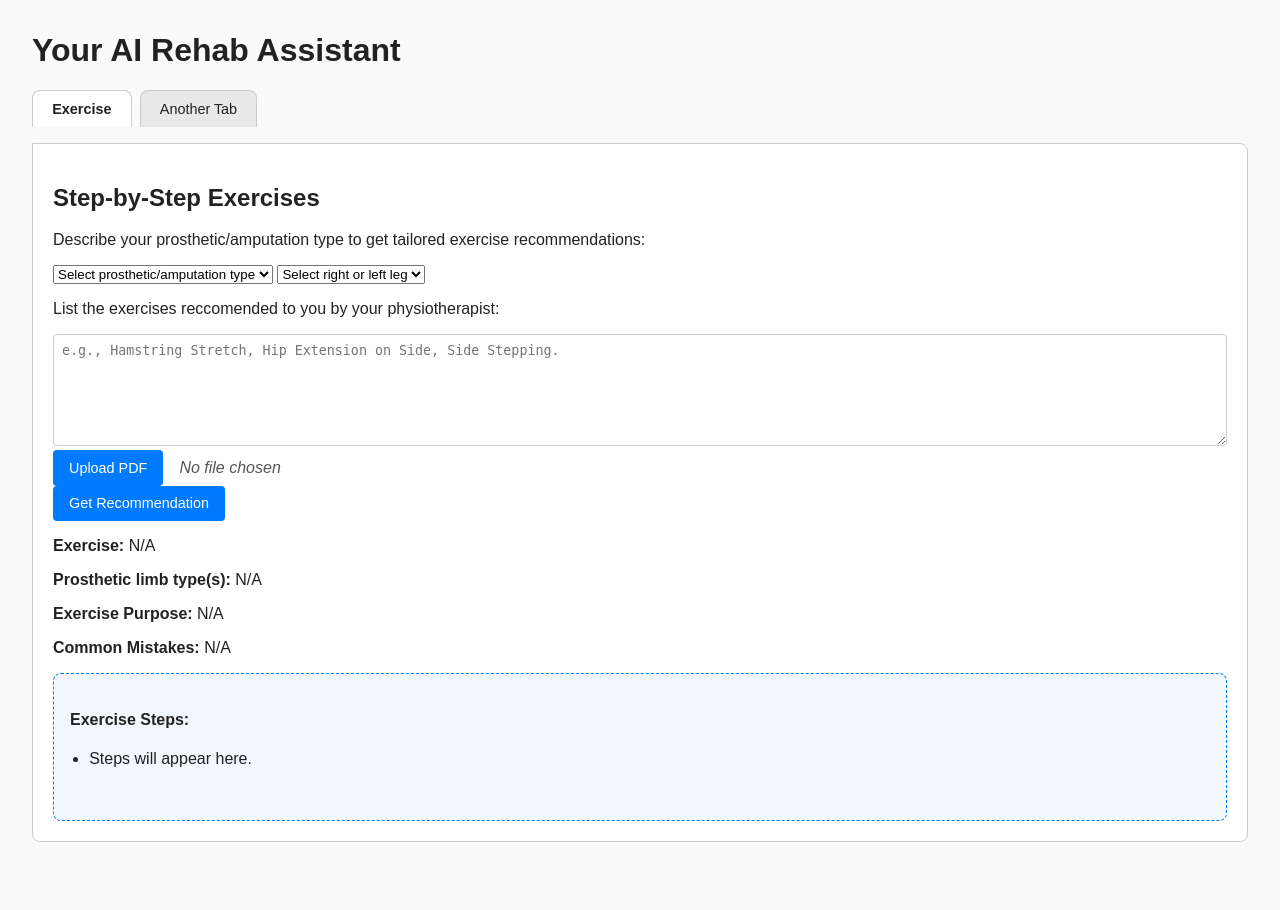
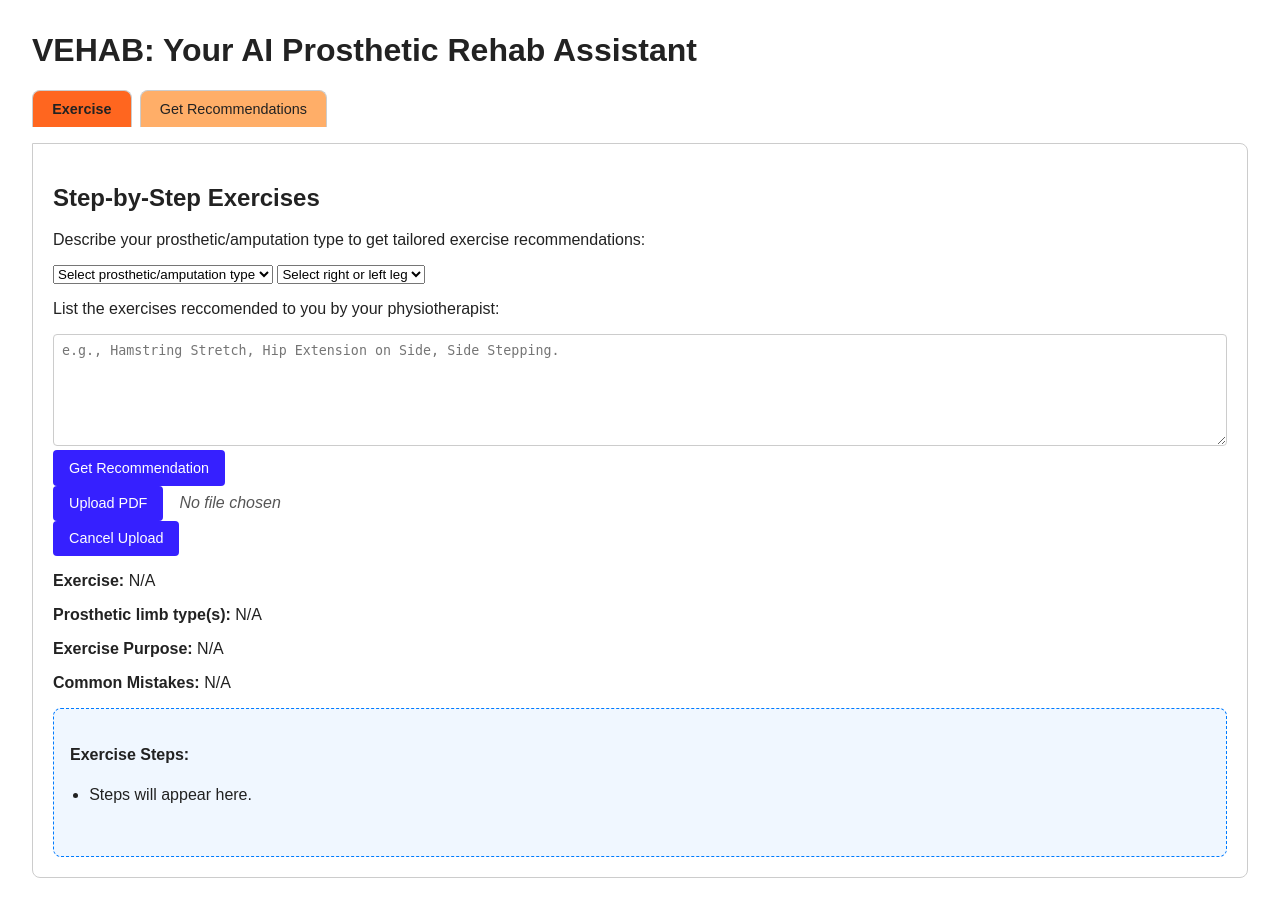
Before and after one commit to gracdi1/AI4GoodLab-project-m2, a Flask app: page / in a window 1280 px wide, after a click on "Exercise". Before the commit the page ends 842 px from the top, so only its background shows below. Run offline with Flask 3, Linux system fonts and the light colour scheme.

Commit message:
added Ting's changes (remove pdf), changed prompt so that only one set of steps provided per exercise, and did some UI stuff (titles, buttons, tabs)

```diff
--- a/app.py
+++ b/app.py
@@ -233,13 +233,24 @@ def upload_pdf():
         return jsonify({"error": f"Upload failed: {str(e)}"}), 500
 
 
-# Run RAG setup on server start
-# with app.app_context():
-    # setup_llm_and_rag()
-'''
-    initialize LangChain RAG pipeline:
-    loads pDF, embeds docs, initialize LLMs, set up qa_chain for user queries
-'''
+@app.route('/remove_pdf', methods=['POST'])
+def remove_pdf():
+    data = request.get_json()
+    filename = data.get('filename')
+
+    if not filename:
+        return jsonify({"error": "Filename not provided"}), 400
+
+    file_path = os.path.join("uploads", filename)
+    if os.path.exists(file_path):
+        try:
+            os.remove(file_path)
+            return jsonify({"message": f"PDF '{filename}' removed successfully."}), 200
+        except Exception as e:
+            return jsonify({"error": f"Error deleting file: {str(e)}"}), 500
+    else:
+        return jsonify({"error": "File does not exist"}), 404
+
 
 # display main webpage (html file from templates folder)
 @app.route('/')
@@ -302,8 +313,12 @@ def ask_llm():
             f"You are a virtual rehabilitation assistant "
             f"to help guide users with lower limb prosthetics through their rehabilitation exercises. "
             f"Given the following exercises: {user_exercises}, provide a step-by-step description of the exercises "
-            f"based on the user's type and location of prosthetic: {user_details}. Use the provided documents to find exercises descriptions. "
+            f"based on the user's type and location of prosthetic: {user_details}."
+            f"Use the provided documents to find exercises descriptions. "
             f"The description must be tailored towards the user's type of prosthetic."
+            f"Only provide one set of steps for each exercise."
+            f"If multiple descriptions of the same exercise exists, combine the information from each description "
+            f"in order to provide the most detailed set of exercise steps as possible"
             f"If you could not find the exercise provided specific to the user's prosthetic, suggest an alternative based on the documents provided. "
             f"For each exercise, also state the types of prosthetic limb that this exercise is used for. "
             f"For each exercise, also state the purpose of the exercise. Choose the best option from {exercise_purpose}"
--- a/requirements.txt
+++ b/requirements.txt
@@ -15,6 +15,7 @@ charset-normalizer==3.4.2
 chromadb==1.0.12
 click==8.2.1
 coloredlogs==15.0.1
+cryptography==3.1
 dataclasses-json==0.6.7
 distro==1.9.0
 durationpy==0.10
--- a/templates/index.html
+++ b/templates/index.html
@@ -3,7 +3,7 @@
   <head>
     <meta charset="UTF-8" />
     <meta name="viewport" content="width=device-width, initial-scale=1.0" />
-    <title>AI Health Assistant</title>
+    <title>VEHAB</title>
     <style>
       /* -----------  BASIC LAYOUT  ----------- */
       *,
@@ -15,7 +15,7 @@
         margin: 0;
         padding: 2rem;
         font-family: Arial, sans-serif;
-        background: #fafafa;
+        background: #ffffff;
         color: #222;
       }
       h1 {
@@ -32,7 +32,7 @@
         padding: 0.6rem 1.2rem;
         border: 1px solid #ccc;
         border-bottom: none;
-        background: #e9e9e9;
+        background: #ffae68;
         border-radius: 0.5rem 0.5rem 0 0;
         cursor: pointer;
         transition: background 0.2s;
@@ -42,7 +42,7 @@
         background: #dcdcdc;
       }
       .tab-button.active {
-        background: #fff;
+        background: #ff661f;
         font-weight: 600;
       }
       .tab-content {
@@ -70,14 +70,14 @@
         padding: 0.6rem 1rem;
         border: none;
         border-radius: 0.25rem;
-        background: #007bff;
+        background: #3620ff;
         color: #fff;
         font-size: 0.9rem;
         cursor: pointer;
         transition: background 0.2s;
       }
       button:hover {
-        background: #0269d6;
+        background: #214aff;
       }
       button.secondary {
         background: #6c757d;
@@ -105,14 +105,14 @@
         padding: 0.6rem 1rem;
         border: none;
         border-radius: 0.25rem;
-        background: #007bff;
+        background: #3620ff;
         color: #fff;
         font-size: 0.9rem;
         cursor: pointer;
         transition: background 0.2s;
       }
       .file-upload-inline-container .custom-file-upload:hover {
-        background: #0269d6;
+        background: #214aff;
       }
       .file-upload-inline-container .file-name {
           margin-left: 0.5rem;
@@ -242,12 +242,12 @@
     </style>
   </head>
   <body>
-    <h1>Your AI Rehab Assistant</h1>
+    <h1>VEHAB: Your AI Prosthetic Rehab Assistant</h1>
 
     <!--  TAB CONTROLS  -->
     <div class="tabs">
       <button class="tab-button active" data-target="exerciseTab">Exercise</button>
-      <button class="tab-button" data-target="anotherTab">Another Tab</button>
+      <button class="tab-button" data-target="recommendTab">Get Recommendations</button>
     </div>
 
     <!--  EXERCISE TAB  -->
@@ -269,13 +269,15 @@
       <textarea id="exercisesInput" placeholder="e.g., Hamstring Stretch, Hip Extension on Side, Side Stepping."></textarea>
       <br />
       <div class="button-row">
+        <button id="askButton">Get Recommendation</button>
+        <br />
         <div class="file-upload-inline-container">
             <input type="file" name="pdf_file" id="inlinePdfFileInput" accept=".pdf">
             <label for="inlinePdfFileInput" class="custom-file-upload">Upload PDF</label>
             <span id="inlineFileNameDisplay" class="file-name">No file chosen</span>
         </div>
 
-        <button id="askButton">Get Recommendation</button>
+        <button id="cancelUploadBtn">Cancel Upload</button>
       </div>
       <p id="inlineUploadStatus" style="margin-top: 0.5rem; font-weight: bold;"></p>
 
@@ -341,9 +343,9 @@
 
 
     <!--  SECOND TAB  -->
-    <section id="anotherTab" class="tab-content hidden">
-      <h2>Another Tab</h2>
-      <p>Put your secondary content here.</p>
+    <section id="recommendTab" class="tab-content hidden">
+      <h2>Get Recommendations</h2>
+      <p>Get basic exercises based on recovery timeline, skill, and prosthetic type</p>
     </section>
 
     <!--  SCRIPT AREA  -->
@@ -771,6 +773,31 @@
           }
       }
 
+      document.getElementById('cancelUploadBtn').addEventListener('click', async function() {
+       // Clear UI elements
+        document.getElementById('inlinePdfFileInput').value = "";
+        document.getElementById('inlineFileNameDisplay').textContent = 'No file chosen';
+        document.getElementById('inlineUploadStatus').textContent = '';
+
+        // Notify backend if file was uploaded
+        if (uploadedFileName) {
+            try {
+                const res = await fetch('/remove_pdf', {
+                    method: 'POST',
+                    headers: {
+                        'Content-Type': 'application/json'
+                    },
+                    body: JSON.stringify({ filename: uploadedFileName })
+                });
+                const data = await res.json();
+                alert(data.message || data.error);
+                uploadedFileName = null;
+            } catch (error) {
+                console.error('Error removing file:', error);
+            }
+        }
+      });
+
       /********************************************
        * UTILS
        *******************************************/
```
